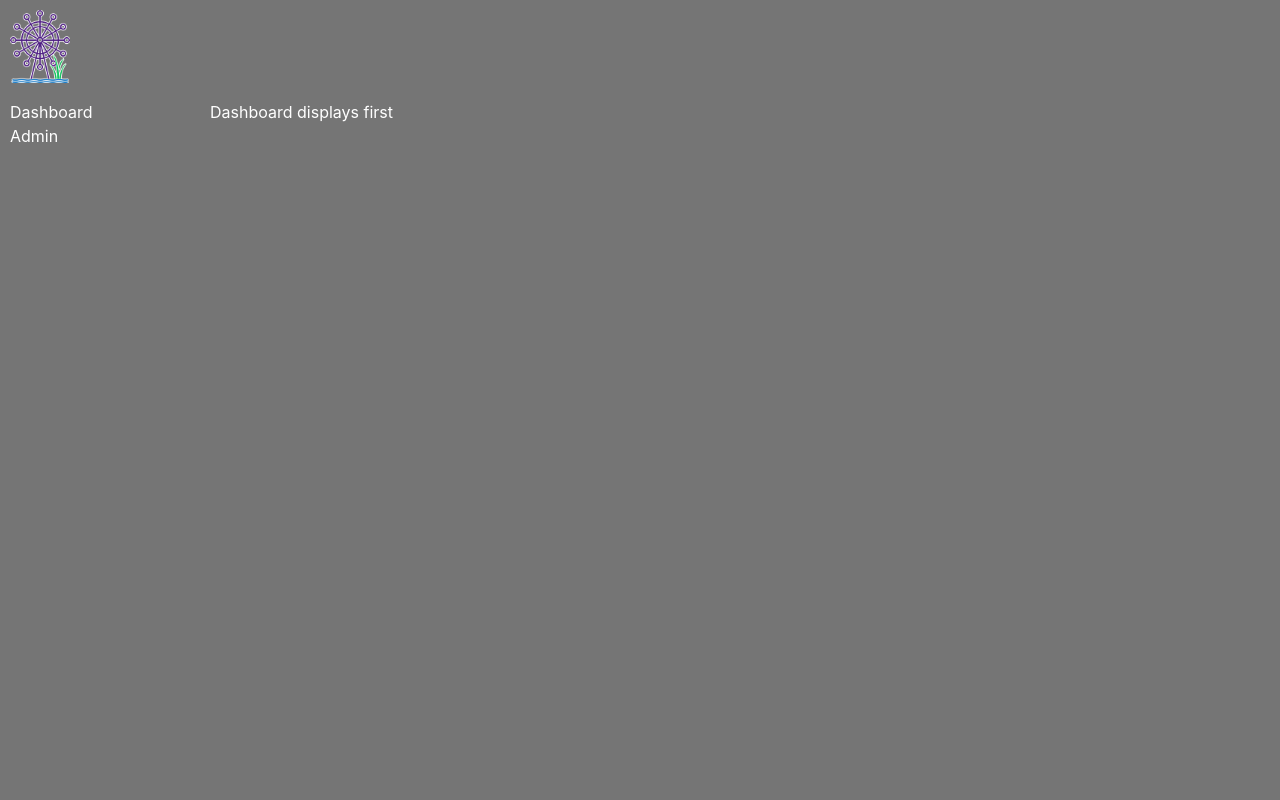
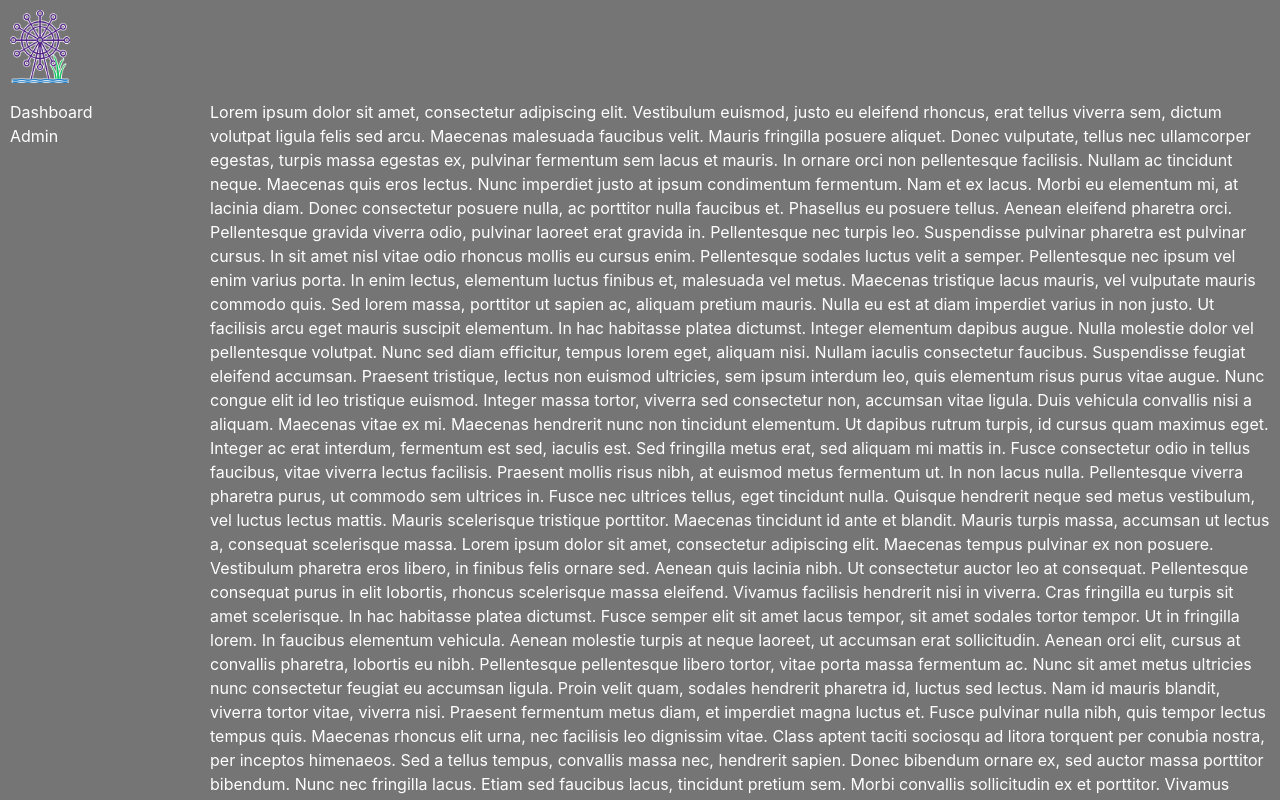
Before and after one commit to kristenkinnearohlmann/breeze-lakes-point-2, a Next.js app: page / in a window 1280 px wide. Built offline with nearby package versions, Linux system fonts and the light colour scheme.

Commit message:
Started work on scrollbar for main content

```diff
--- a/components/appLayout.tsx
+++ b/components/appLayout.tsx
@@ -1,4 +1,4 @@
-import { Box, Flex } from "@chakra-ui/layout";
+import { Box, Flex, Text } from "@chakra-ui/layout";
 import TopNav from "./topNav";
 import LeftNav from "./leftNav";
 
@@ -16,6 +16,7 @@ const AppLayout = ({ children }: { children: any }) => {
           height="calc(100vh - 90px)"
           width="calc(100vw - 200px)"
           padding="10px"
+          overflow="auto"
         >
           {children}
         </Box>
--- a/components/dashboard.tsx
+++ b/components/dashboard.tsx
@@ -1,5 +1,90 @@
 const Dashboard = () => {
-  return <div>Dashboard displays first</div>;
+  return (
+    <div>
+      Lorem ipsum dolor sit amet, consectetur adipiscing elit. Vestibulum
+      euismod, justo eu eleifend rhoncus, erat tellus viverra sem, dictum
+      volutpat ligula felis sed arcu. Maecenas malesuada faucibus velit. Mauris
+      fringilla posuere aliquet. Donec vulputate, tellus nec ullamcorper
+      egestas, turpis massa egestas ex, pulvinar fermentum sem lacus et mauris.
+      In ornare orci non pellentesque facilisis. Nullam ac tincidunt neque.
+      Maecenas quis eros lectus. Nunc imperdiet justo at ipsum condimentum
+      fermentum. Nam et ex lacus. Morbi eu elementum mi, at lacinia diam. Donec
+      consectetur posuere nulla, ac porttitor nulla faucibus et. Phasellus eu
+      posuere tellus. Aenean eleifend pharetra orci. Pellentesque gravida
+      viverra odio, pulvinar laoreet erat gravida in. Pellentesque nec turpis
+      leo. Suspendisse pulvinar pharetra est pulvinar cursus. In sit amet nisl
+      vitae odio rhoncus mollis eu cursus enim. Pellentesque sodales luctus
+      velit a semper. Pellentesque nec ipsum vel enim varius porta. In enim
+      lectus, elementum luctus finibus et, malesuada vel metus. Maecenas
+      tristique lacus mauris, vel vulputate mauris commodo quis. Sed lorem
+      massa, porttitor ut sapien ac, aliquam pretium mauris. Nulla eu est at
+      diam imperdiet varius in non justo. Ut facilisis arcu eget mauris suscipit
+      elementum. In hac habitasse platea dictumst. Integer elementum dapibus
+      augue. Nulla molestie dolor vel pellentesque volutpat. Nunc sed diam
+      efficitur, tempus lorem eget, aliquam nisi. Nullam iaculis consectetur
+      faucibus. Suspendisse feugiat eleifend accumsan. Praesent tristique,
+      lectus non euismod ultricies, sem ipsum interdum leo, quis elementum risus
+      purus vitae augue. Nunc congue elit id leo tristique euismod. Integer
+      massa tortor, viverra sed consectetur non, accumsan vitae ligula. Duis
+      vehicula convallis nisi a aliquam. Maecenas vitae ex mi. Maecenas
+      hendrerit nunc non tincidunt elementum. Ut dapibus rutrum turpis, id
+      cursus quam maximus eget. Integer ac erat interdum, fermentum est sed,
+      iaculis est. Sed fringilla metus erat, sed aliquam mi mattis in. Fusce
+      consectetur odio in tellus faucibus, vitae viverra lectus facilisis.
+      Praesent mollis risus nibh, at euismod metus fermentum ut. In non lacus
+      nulla. Pellentesque viverra pharetra purus, ut commodo sem ultrices in.
+      Fusce nec ultrices tellus, eget tincidunt nulla. Quisque hendrerit neque
+      sed metus vestibulum, vel luctus lectus mattis. Mauris scelerisque
+      tristique porttitor. Maecenas tincidunt id ante et blandit. Mauris turpis
+      massa, accumsan ut lectus a, consequat scelerisque massa. Lorem ipsum
+      dolor sit amet, consectetur adipiscing elit. Maecenas tempus pulvinar ex
+      non posuere. Vestibulum pharetra eros libero, in finibus felis ornare sed.
+      Aenean quis lacinia nibh. Ut consectetur auctor leo at consequat.
+      Pellentesque consequat purus in elit lobortis, rhoncus scelerisque massa
+      eleifend. Vivamus facilisis hendrerit nisi in viverra. Cras fringilla eu
+      turpis sit amet scelerisque. In hac habitasse platea dictumst. Fusce
+      semper elit sit amet lacus tempor, sit amet sodales tortor tempor. Ut in
+      fringilla lorem. In faucibus elementum vehicula. Aenean molestie turpis at
+      neque laoreet, ut accumsan erat sollicitudin. Aenean orci elit, cursus at
+      convallis pharetra, lobortis eu nibh. Pellentesque pellentesque libero
+      tortor, vitae porta massa fermentum ac. Nunc sit amet metus ultricies nunc
+      consectetur feugiat eu accumsan ligula. Proin velit quam, sodales
+      hendrerit pharetra id, luctus sed lectus. Nam id mauris blandit, viverra
+      tortor vitae, viverra nisi. Praesent fermentum metus diam, et imperdiet
+      magna luctus et. Fusce pulvinar nulla nibh, quis tempor lectus tempus
+      quis. Maecenas rhoncus elit urna, nec facilisis leo dignissim vitae. Class
+      aptent taciti sociosqu ad litora torquent per conubia nostra, per inceptos
+      himenaeos. Sed a tellus tempus, convallis massa nec, hendrerit sapien.
+      Donec bibendum ornare ex, sed auctor massa porttitor bibendum. Nunc nec
+      fringilla lacus. Etiam sed faucibus lacus, tincidunt pretium sem. Morbi
+      convallis sollicitudin ex et porttitor. Vivamus blandit leo a mi mollis
+      efficitur. Phasellus cursus accumsan felis, eu scelerisque ligula
+      ullamcorper fringilla. Duis rhoncus, lacus sodales commodo laoreet, dolor
+      leo consectetur lacus, euismod ornare ante est a tortor. Nullam diam
+      tortor, malesuada in turpis ut, tincidunt sagittis nunc. Integer ac diam
+      elementum, tristique ante ac, bibendum mi. Aliquam id tortor id diam
+      efficitur dapibus sed nec ex. Praesent molestie erat eu molestie interdum.
+      Cras id orci at metus iaculis eleifend sit amet eget ipsum. Proin
+      consequat, lectus ac scelerisque finibus, tellus eros eleifend metus, sed
+      faucibus sem mi sit amet ipsum. Maecenas eleifend tempus hendrerit.
+      Pellentesque fringilla laoreet lorem in molestie. Proin id nunc tincidunt,
+      rutrum mi sed, semper nulla. Nam ut dapibus urna, condimentum consectetur
+      lacus. Maecenas odio leo, ornare id sollicitudin et, maximus eget nunc.
+      Proin a purus quis risus feugiat dignissim a ac diam. Suspendisse potenti.
+      Nullam quis eros ex. Orci varius natoque penatibus et magnis dis
+      parturient montes, nascetur ridiculus mus. Etiam at velit dolor. Cras
+      tincidunt porta laoreet. Sed vitae erat leo. Donec auctor mollis risus,
+      vel interdum purus bibendum a. Duis ultrices diam eget mi pellentesque, a
+      vestibulum orci faucibus. Vestibulum ante ipsum primis in faucibus orci
+      luctus et ultrices posuere cubilia curae; Pellentesque habitant morbi
+      tristique senectus et netus et malesuada fames ac turpis egestas. Maecenas
+      risus lorem, faucibus quis condimentum a, auctor eu erat. Morbi in
+      convallis urna. Duis sollicitudin libero a tellus sodales, ut imperdiet
+      neque euismod. Nam vehicula sollicitudin fringilla. Maecenas eros tellus,
+      consequat non malesuada facilisis, convallis sit amet urna. Etiam accumsan
+      tincidunt feugiat.
+    </div>
+  );
 };
 
 export default Dashboard;
```
